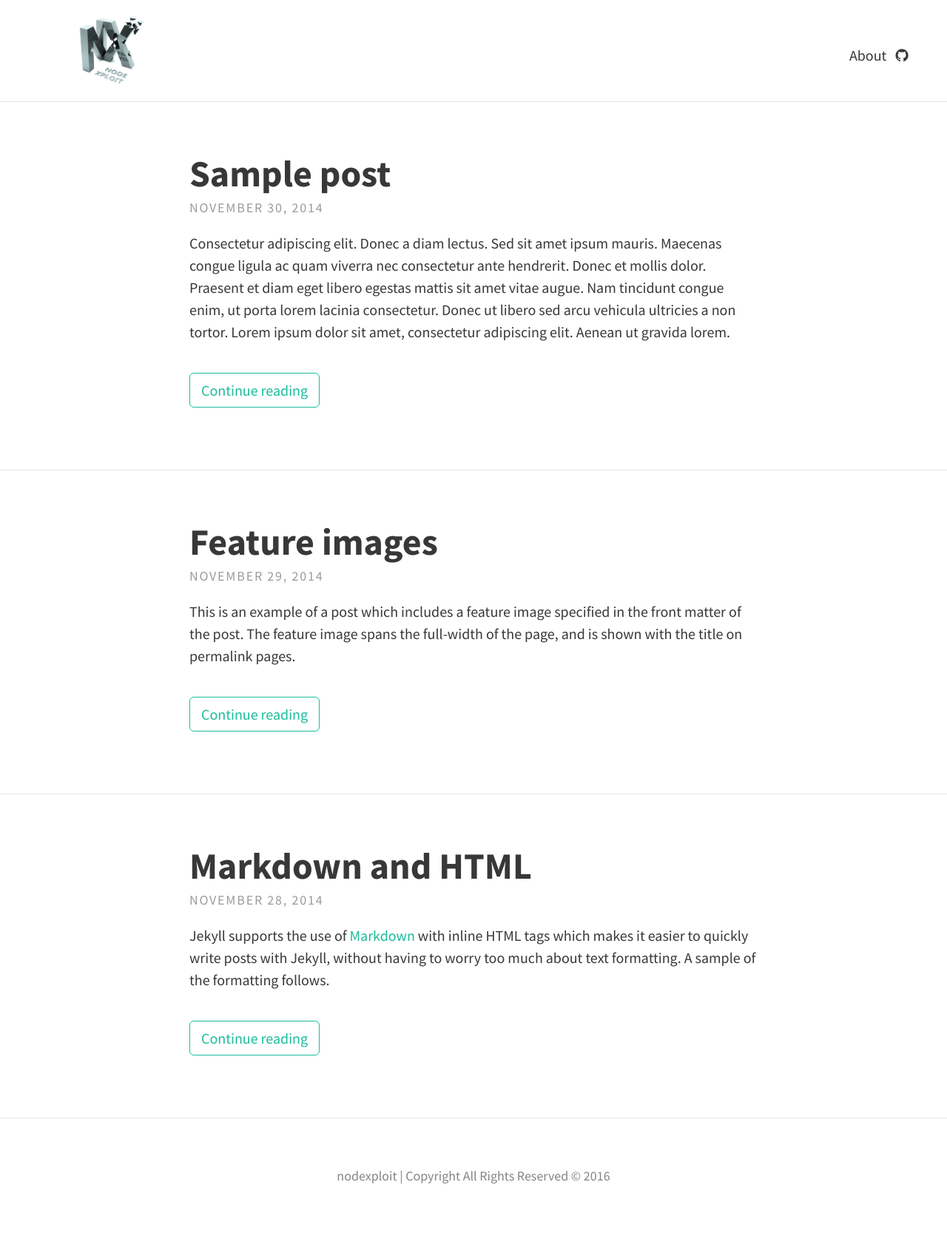
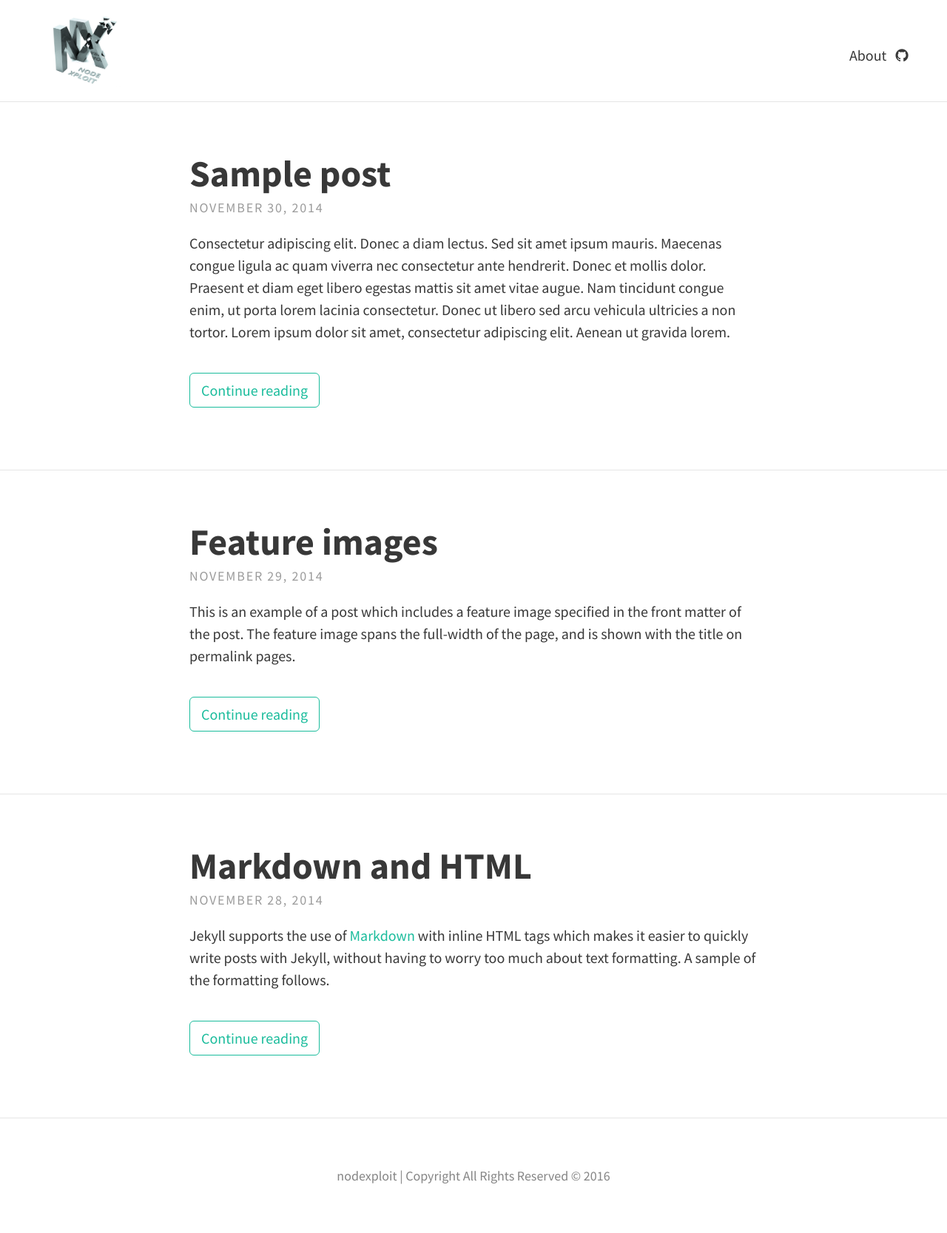
Before and after one commit to soasada/soasada.github.io, a Jekyll site: the page built from index.html, in a window 1280 px wide. Shown: the whole page at 74% size. Built offline with Jekyll 4.4.1, drawn with Linux system fonts in a browser that asks for light colours; nearby versions of some CDN libraries; the list of posts is cut into pages by our own code.

Commit message:
Responsive header

```diff
--- a/_sass/base/_utility.scss
+++ b/_sass/base/_utility.scss
@@ -1,6 +1,9 @@
 // Mix-ins
 %padding-small {
-  padding: $fixed-padding-small 0 $fixed-padding-small $fixed-padding-large;
+  padding: $fixed-padding-small 0 $fixed-padding-small $padding-small;
+  @media (max-width: 1000px) {
+    padding: $fixed-padding-small 0 $fixed-padding-small $padding-small;
+  }
 }
 %padding-regular {
   padding: $padding-small $padding-large;
```
